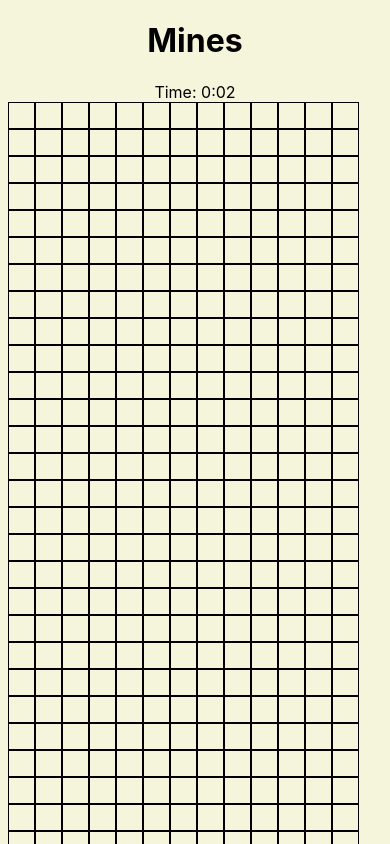
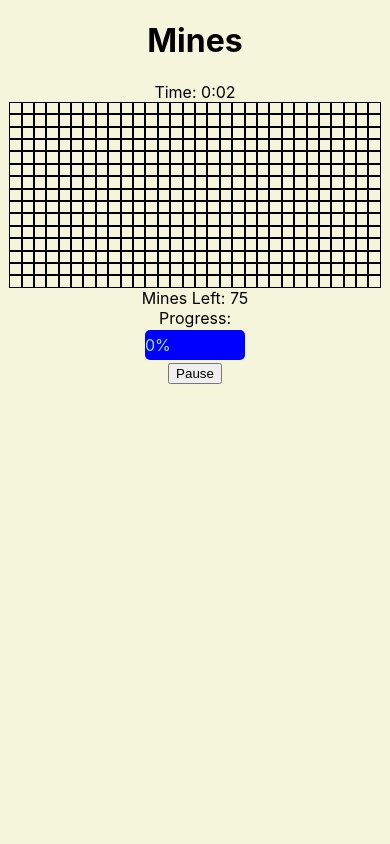
Before and after one commit to NeilAllavarpu/Mines, a React (Create React App) app: page / in a window 390 px wide. Both pictures are taken after a click on the input "Play!". Shown: the top 844 px of the page. Built offline with nearby package versions, Linux system fonts and the light colour scheme.

Commit message:
Responsive design
It's probably not fully responsive or anything, but now mine size is based on the dimensions of the view and the board.

```diff
--- a/src/App.css
+++ b/src/App.css
@@ -5,13 +5,15 @@ body {
 }
 
 .mine {
-    border: 1px solid #000;
+    border: .1px solid #000;
     float: left;
-    height: 25px;
     margin: 0px;
     padding: 0;
-    width: 25px;
-    line-height: 25px;
+}
+
+.row::after {
+    clear: both;
+    display: table;
 }
 
 .board {
--- a/src/Board.js
+++ b/src/Board.js
@@ -370,7 +370,7 @@ export class Board extends React.Component {
                 </div>
             );
         } else {
-            let button, status;
+            let button, status, message, mineSize;
             // while playing, show the blue and green progress bar
             if (playing === GAME.IN_PROGRESS) {
                 status = (
@@ -403,11 +403,16 @@ export class Board extends React.Component {
                         "playing": GAME.INPUT,
                     })}>Restart</button>
                 );
-                if (playing === GAME.WIN) {
-                    status = <div className="status win">Good job!</div>;
-                } else if (playing === GAME.LOSS) {
-                    status = <div className="status">You lost!</div>;
-                }
+            }
+            if (playing === GAME.WIN) {
+                message = <div className="status win">Good job!</div>;
+            } else if (playing === GAME.LOSS) {
+                message = <div className="status">You lost!</div>;
+            }
+            if (80 / this.props.width < 80 / this.props.height) {
+                mineSize = `${80 / this.props.width}vw`;
+            } else {
+                mineSize = `${80 / this.props.height}vh`;
             }
             mainContent = (
                 <div>
@@ -428,6 +433,7 @@ export class Board extends React.Component {
                                         handleClick={() => {
                                             this.handleClick(mineIndex, rowIndex);
                                         }}
+                                        mineSize={mineSize}
                                         // pass it the right click handler
                                         handleRightClick={(event) => {
                                             // make sure to prevent the default right click popup
@@ -440,6 +446,7 @@ export class Board extends React.Component {
                     </div>
                     {/* helpful info below the board */}
                     {status}
+                    {message}
                     {/* if the game ended, offer up a restart */}
                     {button}
                 </div>
@@ -448,7 +455,7 @@ export class Board extends React.Component {
         return (
             <div>
                 {/* timer to show how long the game has been */}
-                <Timer
+                < Timer
                     // only running while game is playing
                     running={playing === GAME.IN_PROGRESS}
                     // don't show on pause screen
--- a/src/Input.js
+++ b/src/Input.js
@@ -17,7 +17,7 @@ export function Input({handleInputChange, handleSubmit, height, numMines, width}
                 // need at least 1 wide board
                 min={1}
                 // don't make it too wide or weird wrapping happens
-                // max={Math.floor((window.innerWidth / 25) - 6)}
+                max={Math.floor(window.innerWidth / 6)}
                 // initially set to whatever the width was
                 value={width}
                 onChange={handleInputChange.bind(this, "width")} />
--- a/src/Mine.js
+++ b/src/Mine.js
@@ -7,7 +7,7 @@ import React from "react";
  * @param {Object} props Contains a mine with its state (hidden, revealed, or marked), number of mines near it, a click handler + right click handler, and any potential custom classes
  * @returns {JSX} The rendered mine
  */
-export function Mine({mine, handleClick, handleRightClick}) {
+export function Mine({mine, mineSize, handleClick, handleRightClick}) {
     // CSS classes of the mine
     let classes = `mine ${mine.customClasses}`,
         // text to show on the mine
@@ -40,7 +40,13 @@ export function Mine({mine, handleClick, handleRightClick}) {
             // set up the click handler
             onClick={handleClick}
             // set up the right click handler
-            onContextMenu={handleRightClick}>
+            onContextMenu={handleRightClick}
+            style={{
+                "fontSize": mineSize,
+                "height": mineSize,
+                "lineHeight": mineSize,
+                "width": mineSize,
+            }}>
             {/* show the computed text */}
             <div className="label">{labelText}</div>
         </div>
@@ -51,4 +57,5 @@ Mine.propTypes = {
     "handleClick": PropTypes.func.isRequired,
     "handleRightClick": PropTypes.func.isRequired,
     "mine": PropTypes.object.isRequired,
+    "mineSize": PropTypes.number.isRequired,
 };
```
